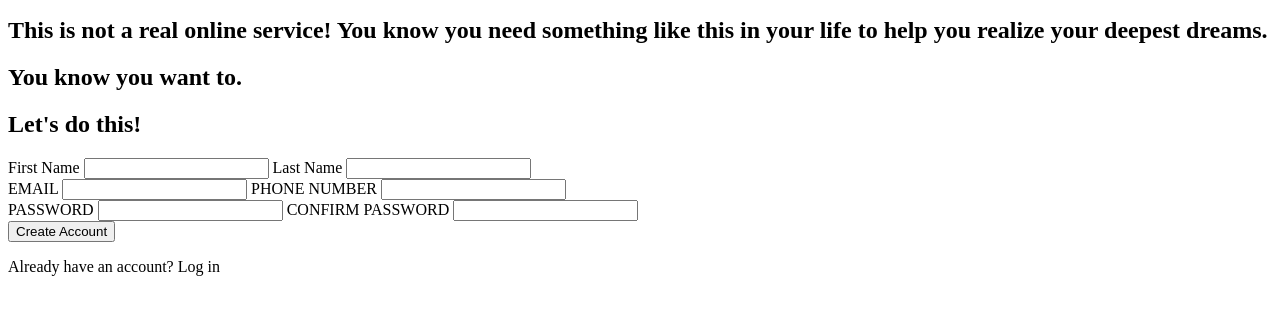
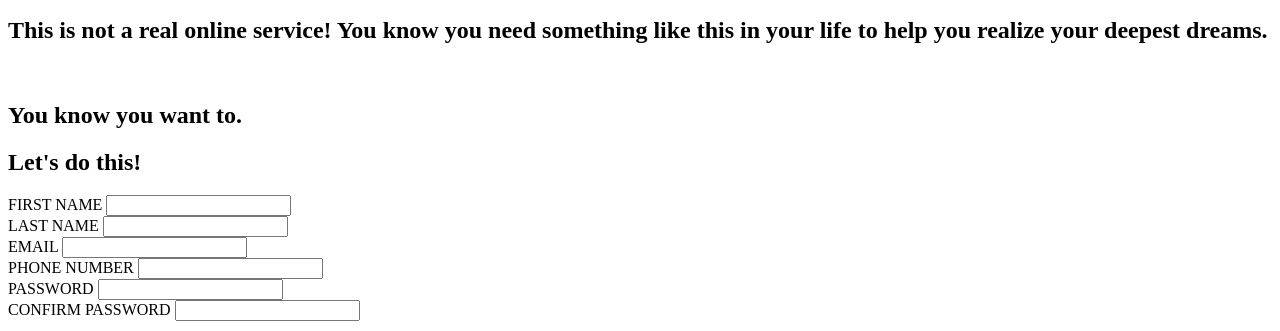
Before and after one commit to CMING3/Sign-up-Form, a plain HTML site: page index.html in a window 1280 px wide. Shown: the part 621-952 px from the top of the page. Before the commit the page ends 913 px from the top, so only its background shows below. Drawn offline with Linux system fonts and the light colour scheme.

Commit message:
added div to every input and added error message

```diff
--- a/index.html
+++ b/index.html
@@ -9,7 +9,7 @@
 </head>
 <body>
     <div class="left">
-        <div class="banner"><img src="/images/logo.png"><h1>ODIN</h1></div>
+        <div class="banner"><img src="/images/logo.png" height="100%"><h1>ODIN</h1></div>
         <div class="credit">Photo by
             <a href="https://unsplash.com/photos/25xggax4bSA">Halie West</a> on
             <a href="https://unsplash.com/">Unsplash</a>
@@ -20,6 +20,7 @@
 
         <div class="reminder">
             <h2>This is not a real online service! You know you need something like this in your life to help you realize your deepest dreams.</h2>
+            <br>
             <h2>You know you want to.</h2>
         </div>
 
@@ -29,29 +30,37 @@
                     <h2>Let's do this!</h2>
 
                     <section>
-                        <label for="first-name">First Name</label>
-                        <input type="text" name="first-name" id="first-name">
-                        <label for="last-name">Last Name</label>
-                        <input type="text" name="lsst-name" id="lsst-name">
+                        <div class="input">
+                            <label for="first-name">FIRST NAME</label>
+                            <input type="text" name="first-name" id="first-name" pattern="[a-zA-Z]+">
+                        </div>
+                        <div class="input">
+                            <label for="last-name">LAST NAME</label>
+                            <input type="text" name="lsst-name" id="lsst-name" pattern="[a-zA-Z]+">
+                        </div>
+                        <div class="input">
+                            <label for="email">EMAIL</label>
+                            <input type="email" name="email" id="email" pattern="[a-z0-9._%+-]+@[a-z0-9.-]+\.[a-z]{2,}$">
+                        </div>
+                        <div class="input">
+                            <label for="tel">PHONE NUMBER</label>
+                            <input type="tel" name="tel" id="tel" pattern="\d*">
+                        </div>
+                        <div class="input">
+                            <label for="pwd">PASSWORD</label>
+                            <input type="password" name="pwd" id="pwd" onchange="checkpwd()" pattern=".{8,}">
+                        </div>
+                        <div class="input">
+                            <label for="cpwd">CONFIRM PASSWORD</label>
+                            <input type="password" name="cpwd" id="cpwd" onchange="checkpwd()" pattern=".{8,}">
+                        </div>
+                        <p class="error">Password not match</p>
                     </section>
 
-                    <section>
-                        <label for="email">EMAIL</label>
-                        <input type="email" name="email" id="email">
-                        <label for="tel">PHONE NUMBER</label>
-                        <input type="tel" name="tel" id="tel" pattern=".{8,}">
-                    </section>
-
-                    <section>
-                        <label for="pwd">PASSWORD</label>
-                        <input type="password" name="pwd" id="pwd" pattern=".{8,}">
-                        <label for="cpwd">CONFIRM PASSWORD</label>
-                        <input type="password" name="cpwd" id="cpwd" pattern=".{8,}">
-                    </section>
                 </div>
-                <button type="submit">Create Account</button>
+                <button type="submit"><h2>Create Account</h2></button>
             </form>
-            <p>Already have an account? <a>Log in</a></p>
+            <p>Already have an account? <a href="">Log in</a></p>
         </div>
     </div>
 </body>
```
